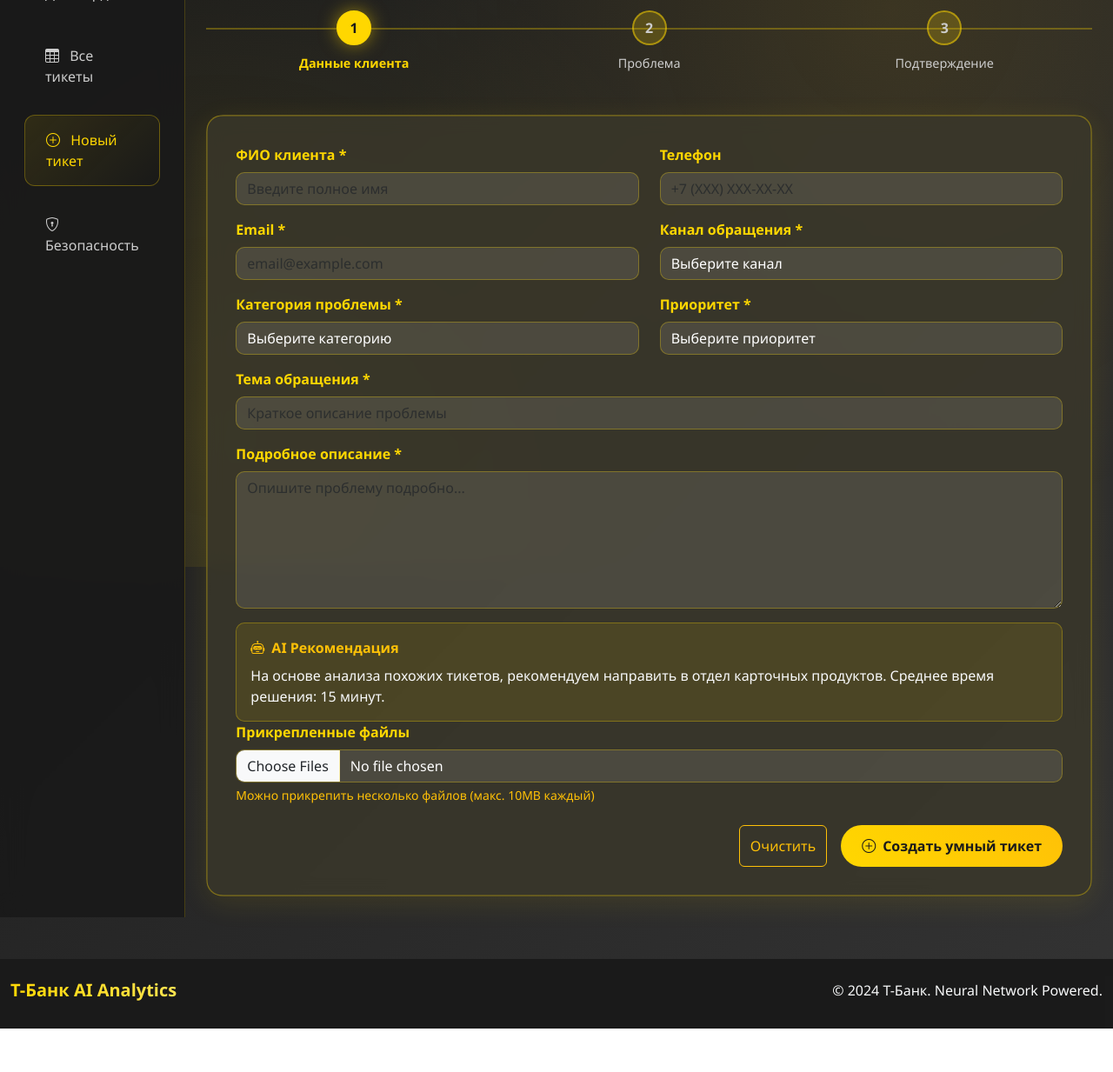
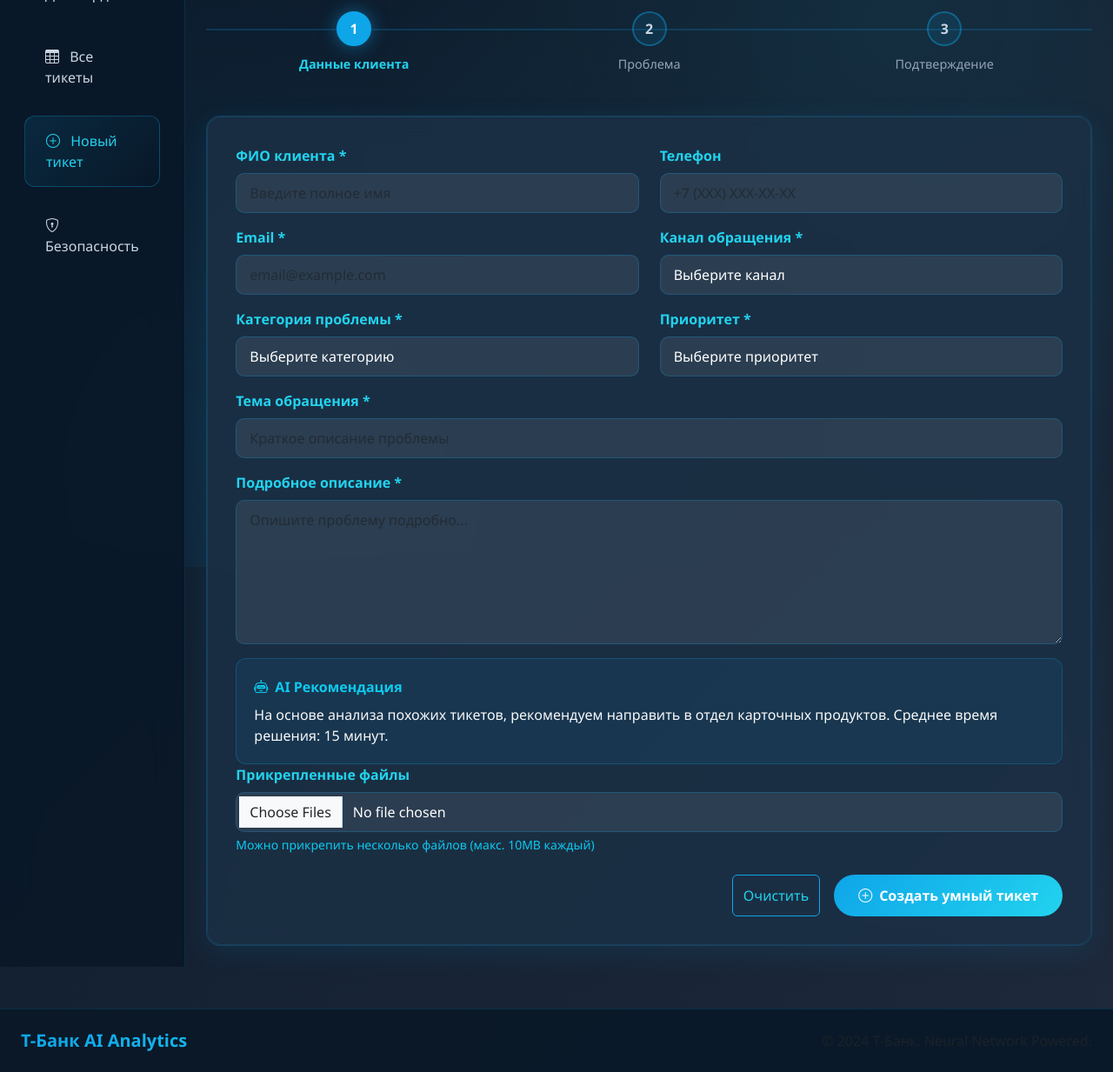
Before and after one commit to alexeiazovsky/megacoolsite, a plain HTML site: page add-ticket.html in a window 1280 px wide. Shown: the part 148-1381 px from the top of the page at 87% size. Before the commit the page ends 1331 px from the top, so only its background shows below. Drawn offline with nearby package versions, Linux system fonts and the light colour scheme.

Commit message:
add-ticket.html

```diff
--- a/add-ticket.html
+++ b/add-ticket.html
@@ -8,34 +8,40 @@
     <link rel="stylesheet" href="https://cdn.jsdelivr.net/npm/bootstrap-icons@1.10.0/font/bootstrap-icons.css">
     <style>
         :root {
-            --tbank-yellow: #FFD700;
-            --tbank-black: #1a1a1a;
-            --tbank-dark: #2d2d2d;
+            --primary-dark: #0a1929;
+            --primary-blue: #1a365d;
+            --accent-teal: #0ea5e9;
+            --accent-cyan: #22d3ee;
+            --neutral-light: #f8fafc;
+            --neutral-gray: #64748b;
+            --neutral-dark: #1e293b;
+            --gradient-primary: linear-gradient(135deg, #0ea5e9, #22d3ee);
+            --gradient-dark: linear-gradient(135deg, #0a1929, #1e293b);
         }
 
         body {
-            background: linear-gradient(135deg, var(--tbank-black) 0%, #333 100%);
-            color: white;
+            background: var(--gradient-dark);
+            color: var(--neutral-light);
             font-family: 'Segoe UI', system-ui, sans-serif;
         }
 
         .cyber-card {
-            background: rgba(45, 45, 45, 0.8);
-            backdrop-filter: blur(10px);
-            border: 1px solid rgba(255, 215, 0, 0.3);
-            border-radius: 20px;
-            box-shadow: 0 8px 32px rgba(255, 215, 0, 0.1);
+            background: rgba(30, 41, 59, 0.85);
+            backdrop-filter: blur(12px);
+            border: 1px solid rgba(14, 165, 233, 0.2);
+            border-radius: 16px;
+            box-shadow: 0 8px 32px rgba(14, 165, 233, 0.1);
             transition: all 0.3s ease;
         }
 
         .nav-cyber {
-            background: rgba(26, 26, 26, 0.95);
-            backdrop-filter: blur(15px);
-            border-right: 1px solid rgba(255, 215, 0, 0.2);
+            background: rgba(10, 25, 41, 0.95);
+            backdrop-filter: blur(20px);
+            border-right: 1px solid rgba(14, 165, 233, 0.15);
         }
 
         .nav-cyber .nav-link {
-            color: #ccc !important;
+            color: #cbd5e1 !important;
             padding: 1rem 1.5rem;
             margin: 0.5rem 1rem;
             border-radius: 12px;
@@ -43,57 +49,59 @@
         }
 
         .nav-cyber .nav-link:hover, .nav-cyber .nav-link.active {
-            background: linear-gradient(135deg, rgba(255, 215, 0, 0.1), transparent);
-            border: 1px solid rgba(255, 215, 0, 0.3);
-            color: var(--tbank-yellow) !important;
+            background: linear-gradient(135deg, rgba(14, 165, 233, 0.12), transparent);
+            border: 1px solid rgba(14, 165, 233, 0.3);
+            color: var(--accent-cyan) !important;
         }
 
         .cyber-btn {
-            background: linear-gradient(45deg, var(--tbank-yellow), #FFC107);
+            background: var(--gradient-primary);
             border: none;
-            color: var(--tbank-black);
+            color: white;
             font-weight: 600;
-            padding: 12px 24px;
+            padding: 12px 28px;
             border-radius: 25px;
             transition: all 0.3s ease;
         }
 
         .cyber-btn:hover {
             transform: translateY(-2px);
-            box-shadow: 0 8px 25px rgba(255, 215, 0, 0.4);
+            box-shadow: 0 8px 25px rgba(14, 165, 233, 0.3);
         }
 
         .gradient-text {
-            background: linear-gradient(45deg, var(--tbank-yellow), #fff);
+            background: var(--gradient-primary);
             -webkit-background-clip: text;
             -webkit-text-fill-color: transparent;
             font-weight: 700;
         }
 
         .form-cyber {
-            background: rgba(255, 215, 0, 0.05);
-            border: 1px solid rgba(255, 215, 0, 0.2);
-            border-radius: 15px;
+            background: rgba(14, 165, 233, 0.05);
+            border: 1px solid rgba(14, 165, 233, 0.15);
+            border-radius: 16px;
             padding: 2rem;
         }
 
         .form-cyber .form-control, .form-cyber .form-select {
-            background: rgba(255, 255, 255, 0.1);
-            border: 1px solid rgba(255, 215, 0, 0.3);
+            background: rgba(255, 255, 255, 0.08);
+            border: 1px solid rgba(14, 165, 233, 0.25);
             color: white;
             border-radius: 10px;
+            padding: 10px 15px;
         }
 
         .form-cyber .form-control:focus, .form-cyber .form-select:focus {
-            background: rgba(255, 255, 255, 0.15);
-            border-color: var(--tbank-yellow);
-            box-shadow: 0 0 0 0.2rem rgba(255, 215, 0, 0.25);
+            background: rgba(255, 255, 255, 0.12);
+            border-color: var(--accent-teal);
+            box-shadow: 0 0 0 0.2rem rgba(14, 165, 233, 0.25);
             color: white;
         }
 
         .form-cyber .form-label {
-            color: var(--tbank-yellow);
+            color: var(--accent-cyan);
             font-weight: 600;
+            margin-bottom: 0.5rem;
         }
 
         .step-indicator {
@@ -110,7 +118,7 @@
             left: 0;
             right: 0;
             height: 2px;
-            background: rgba(255, 215, 0, 0.3);
+            background: rgba(14, 165, 233, 0.2);
             z-index: 1;
         }
 
@@ -125,54 +133,65 @@
             width: 40px;
             height: 40px;
             border-radius: 50%;
-            background: rgba(255, 215, 0, 0.2);
-            border: 2px solid rgba(255, 215, 0, 0.5);
+            background: rgba(14, 165, 233, 0.1);
+            border: 2px solid rgba(14, 165, 233, 0.4);
             display: flex;
             align-items: center;
             justify-content: center;
             margin: 0 auto 10px;
             font-weight: bold;
-            color: #ccc;
+            color: #cbd5e1;
             transition: all 0.3s ease;
         }
 
         .step.active .step-number {
-            background: var(--tbank-yellow);
-            border-color: var(--tbank-yellow);
-            color: var(--tbank-black);
-            box-shadow: 0 0 20px rgba(255, 215, 0, 0.5);
+            background: var(--accent-teal);
+            border-color: var(--accent-teal);
+            color: white;
+            box-shadow: 0 0 20px rgba(14, 165, 233, 0.5);
         }
 
         .step-text {
-            color: #ccc;
+            color: #94a3b8;
             font-size: 0.9rem;
         }
 
         .step.active .step-text {
-            color: var(--tbank-yellow);
+            color: var(--accent-cyan);
             font-weight: 600;
         }
 
         .ai-suggestion {
-            background: rgba(255, 215, 0, 0.1);
-            border: 1px solid rgba(255, 215, 0, 0.3);
-            border-radius: 10px;
-            padding: 1rem;
+            background: rgba(14, 165, 233, 0.08);
+            border: 1px solid rgba(14, 165, 233, 0.25);
+            border-radius: 12px;
+            padding: 1.25rem;
             margin-top: 1rem;
+        }
+
+        .btn-outline-info {
+            border-color: var(--accent-teal);
+            color: var(--accent-cyan);
+        }
+
+        .btn-outline-info:hover {
+            background-color: rgba(14, 165, 233, 0.1);
+            border-color: var(--accent-cyan);
+            color: var(--accent-cyan);
         }
     </style>
 </head>
 <body>
     <div class="position-fixed w-100 h-100" style="
         background:
-            radial-gradient(circle at 20% 80%, rgba(255, 215, 0, 0.1) 0%, transparent 50%),
-            radial-gradient(circle at 80% 20%, rgba(255, 193, 7, 0.1) 0%, transparent 50%);
+            radial-gradient(circle at 20% 80%, rgba(14, 165, 233, 0.08) 0%, transparent 50%),
+            radial-gradient(circle at 80% 20%, rgba(34, 211, 238, 0.08) 0%, transparent 50%);
         z-index: -1;
     "></div>
 
-    <nav class="navbar navbar-expand-lg navbar-dark" style="background: rgba(26, 26, 26, 0.95); backdrop-filter: blur(15px);">
-        <div class="container-fluid">
-            <a class="navbar-brand fw-bold" href="index.html" style="background: linear-gradient(45deg, #FFD700, #FFC107); -webkit-background-clip: text; -webkit-text-fill-color: transparent;">
+    <nav class="navbar navbar-expand-lg navbar-dark" style="background: rgba(10, 25, 41, 0.95); backdrop-filter: blur(20px); border-bottom: 1px solid rgba(14, 165, 233, 0.15);">
+        <div class="container-fluid px-4">
+            <a class="navbar-brand fw-bold" href="index.html" style="background: var(--gradient-primary); -webkit-background-clip: text; -webkit-text-fill-color: transparent;">
                 <i class="bi bi-cpu-fill me-2"></i>
                 Т-Банк | AI Analytics
             </a>
@@ -186,7 +205,7 @@
                     <ul class="nav flex-column">
                         <li class="nav-item">
                             <a class="nav-link" href="index.html">
-                                <i class="bi bi-graph-up-arrow me-2"></i>
+                                <i class="bi bi-speedometer2 me-2"></i>
                                 AI Дашборд
                             </a>
                         </li>
@@ -215,7 +234,7 @@
             <main class="col-md-9 ms-sm-auto col-lg-10 px-md-4 py-4">
                 <div class="d-flex justify-content-between align-items-center mb-4">
                     <h1 class="gradient-text">Создание умного тикета</h1>
-                    <a href="table.html" class="btn btn-outline-warning">
+                    <a href="table.html" class="btn btn-outline-info">
                         <i class="bi bi-arrow-left me-2"></i>Назад
                     </a>
                 </div>
@@ -306,8 +325,8 @@
                             <!-- AI Suggestion -->
                             <div class="ai-suggestion">
                                 <div class="d-flex align-items-center mb-2">
-                                    <i class="bi bi-robot text-warning me-2"></i>
-                                    <strong class="text-warning">AI Рекомендация</strong>
+                                    <i class="bi bi-robot text-info me-2"></i>
+                                    <strong class="text-info">AI Рекомендация</strong>
                                 </div>
                                 <p class="mb-0 text-light">На основе анализа похожих тикетов, рекомендуем направить в отдел карточных продуктов. Среднее время решения: 15 минут.</p>
                             </div>
@@ -315,11 +334,11 @@
                             <div class="mb-3">
                                 <label for="attachments" class="form-label">Прикрепленные файлы</label>
                                 <input type="file" class="form-control" id="attachments" multiple>
-                                <div class="form-text text-warning">Можно прикрепить несколько файлов (макс. 10MB каждый)</div>
+                                <div class="form-text text-info">Можно прикрепить несколько файлов (макс. 10MB каждый)</div>
                             </div>
 
                             <div class="d-grid gap-2 d-md-flex justify-content-md-end mt-4">
-                                <button type="button" class="btn btn-outline-warning me-md-2">Очистить</button>
+                                <button type="button" class="btn btn-outline-info me-md-2">Очистить</button>
                                 <button type="submit" class="cyber-btn">
                                     <i class="bi bi-plus-circle me-2"></i>Создать умный тикет
                                 </button>
@@ -331,14 +350,14 @@
         </div>
     </div>
 
-    <footer class="bg-dark text-light py-4 mt-5" style="background: rgba(26, 26, 26, 0.95) !important;">
-        <div class="container-fluid">
-            <div class="row">
+    <footer class="py-4 mt-5" style="background: rgba(10, 25, 41, 0.95); border-top: 1px solid rgba(14, 165, 233, 0.15);">
+        <div class="container-fluid px-4">
+            <div class="row align-items-center">
                 <div class="col-md-6">
-                    <h5 class="gradient-text">Т-Банк AI Analytics</h5>
+                    <h5 class="gradient-text mb-0">Т-Банк AI Analytics</h5>
                 </div>
-                <div class="col-md-6 text-end">
-                    <p class="mb-0">&copy; 2024 Т-Банк. Neural Network Powered.</p>
+                <div class="col-md-6 text-md-end">
+                    <p class="mb-0 text-muted">&copy; 2024 Т-Банк. Neural Network Powered.</p>
                 </div>
             </div>
         </div>
```
